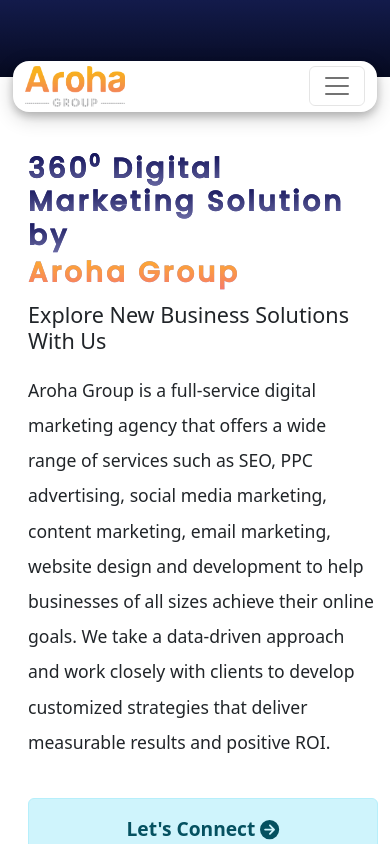
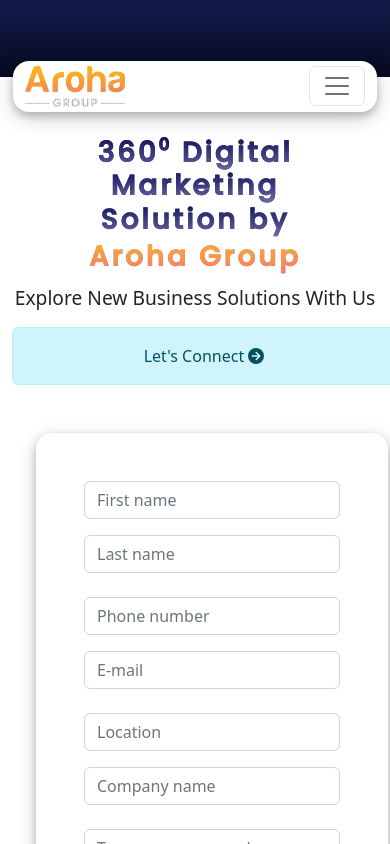
Before and after one commit to zeeyan23/Arohawebsite, a React (Create React App) app: page / in a window 390 px wide. Shown: the top 844 px of the page. Built offline with nearby package versions, Linux system fonts and the light colour scheme.

Commit message:
updated code

```diff
--- a/src/components/Footer/footer.module.css
+++ b/src/components/Footer/footer.module.css
@@ -76,6 +76,7 @@
     .links{
       text-align: initial;
     }
+
   }
 
   /* tablets */
--- a/src/pages/Dashboard.js
+++ b/src/pages/Dashboard.js
@@ -15,12 +15,22 @@
       <div>
         <Header className={classes.headerStyle} />
         <Container className={classes.textForm}>
-          <Row className={classes.flexDirection}>
+            <div className={classes.mobileCont}>
+            <h1 className={classes.heading1}>
+                <span className={classes.digi}>360⁰ Digital </span><span className={classes.marketingText}>Marketing</span>
+                <div><span className={classes.heading2}> Solution by </span><span className={classes.spanText}>Aroha Group</span></div>
+              </h1>
+              <h4 className={classes.quest}>Explore New Business Solutions With Us</h4>
+            </div>
+          <Row className={classes.flexDirection} id={classes.mobileStyle}>
             <Col className={classes.mainHeading}>
+              <div className={classes.noMobile}>
               <h1 className={classes.heading1}>
                 <span className={classes.digi}>360⁰ Digital </span><span className={classes.marketingText}>Marketing</span><span className={classes.heading2}> Solution by </span><span className={classes.spanText}>Aroha Group</span>
               </h1>
               <h4 className={classes.quest}>Explore New Business Solutions With Us</h4>
+              </div>
+
               <p className={classes.aboutUs}>
                   Aroha Group is a full-service digital marketing agency that offers a wide range of services such as SEO, PPC
                   advertising, social media marketing, content marketing, email marketing, website design and development to
@@ -39,6 +49,9 @@
               </Alert>
             </Col>
             <Col xs={6} className={classes.formTop}>
+            <Alert variant='info' className={classes.mobile}>
+                Let's Connect  <FontAwesomeIcon icon={faArrowCircleRight} />
+              </Alert>
               <ConnectForm />
             </Col>
           </Row>
--- a/src/pages/dashboard.module.css
+++ b/src/pages/dashboard.module.css
@@ -7,6 +7,9 @@
 .colStyle{
     background-color: darkblue;
     height: 8em;
+}
+.mobileCont{
+    display: none;
 }
 .modalTextStyle{
     margin-left: 44%;
@@ -35,7 +38,7 @@
 }
 .mainHeading{
     text-align: left;
-    margin-left: 1em;
+    /* margin-left: 1em; */
     margin-top: 4em;
 }
 .Footer{
@@ -119,7 +122,9 @@
       -webkit-background-clip: text;
       -webkit-text-fill-color: transparent;
 }
-
+.mobile{
+    display: none;
+}
 .heading2{
 
     letter-spacing: 3px;
@@ -162,6 +167,7 @@
     }
     .quest{
         margin-left: auto;
+        font-size: 1.2em;
     }
     .spanText{
         line-height: normal;
@@ -169,16 +175,31 @@
     }
     .alertBox{
         margin-left: auto;
+        display: none;
     }
     .aboutUs{
         margin-left: auto;
         line-height: 2em;
     }
+
     .mainHeading{
         margin-top: 1em;
+        display: flex;
+        flex-direction: column-reverse;
     }
+    .mobile{
+        display: block;
+        z-index: -1;
+        width: 24em;
+    }
+    /* .heading2{
+        display: flex;
+    } */
     .formTop{
         margin-top: 0em;
+    }
+    .mobileCont{
+        display: block;
     }
     .digi{
 
@@ -203,6 +224,15 @@
     .btnflat{
         margin-left: 0em;
     }
+
+    #mobileStyle{
+        display: flex;
+        flex-direction: column-reverse;
+    }
+    .noMobile{
+        display: none;
+    }
+
   }
 
   @media only screen and (min-width: 768px){
@@ -255,4 +285,5 @@
     .btnflat{
         margin-left: 7em;
     }
+
  }
```
Also changed, not shown: 1 other file (tests, documents, lock files or other folders).
